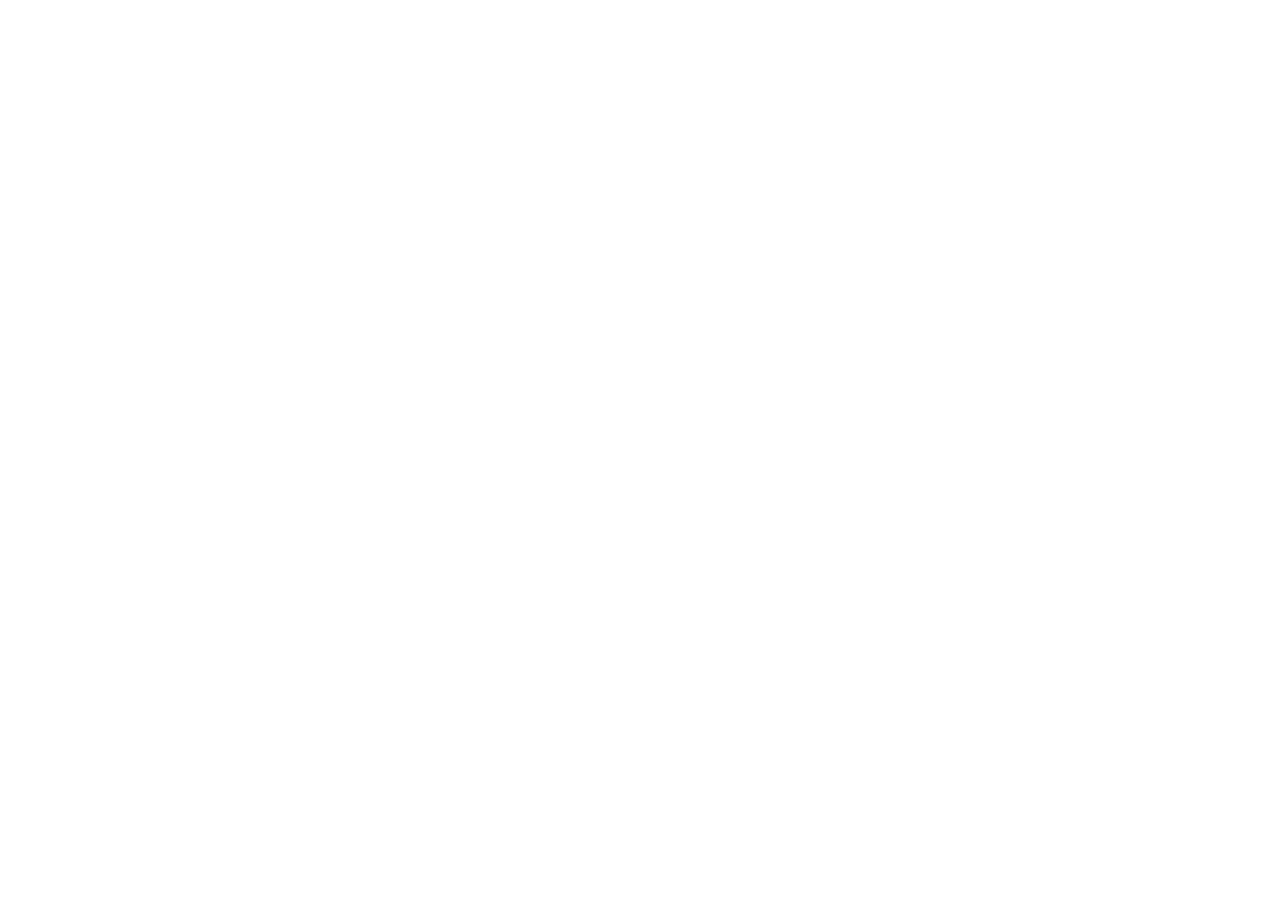
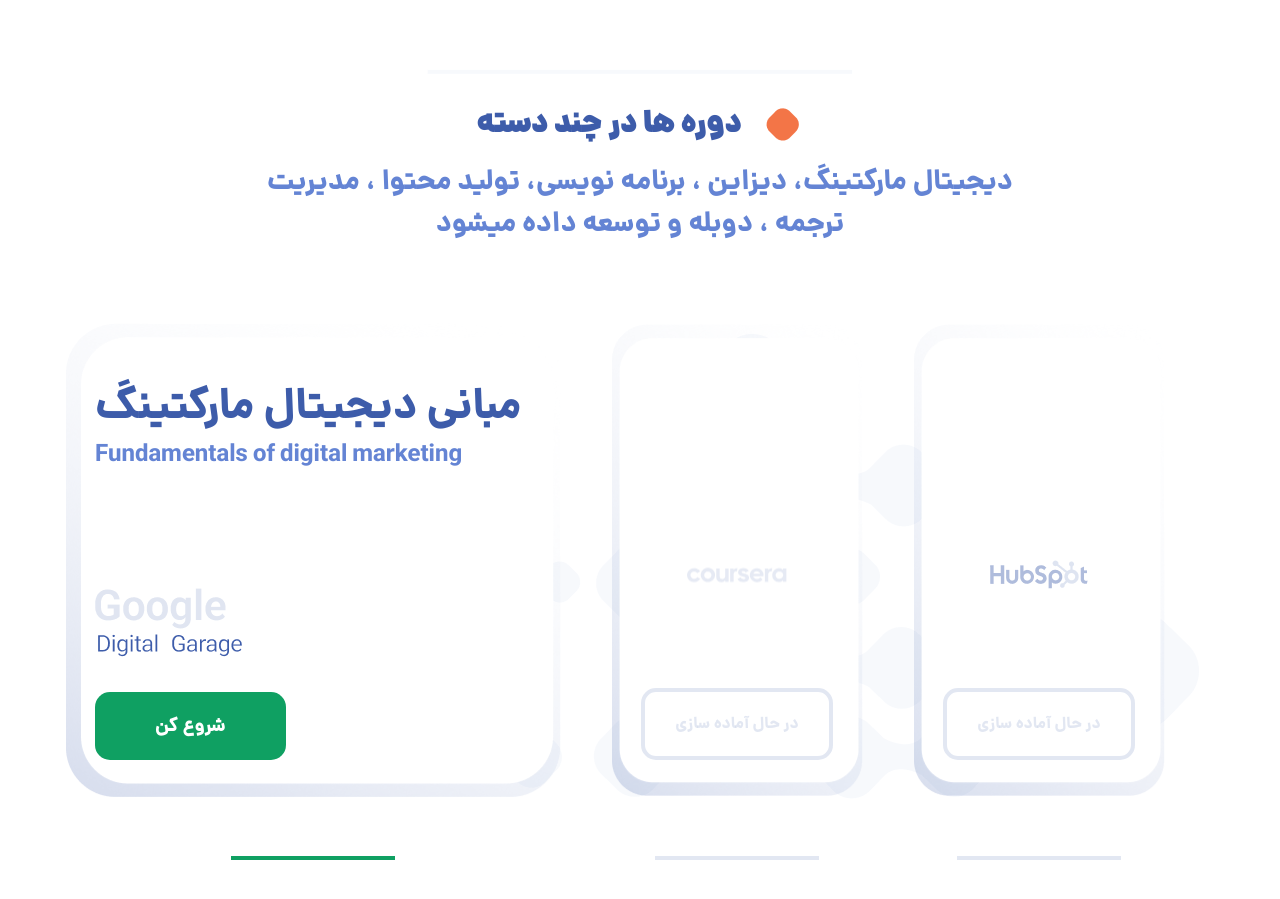
Before and after one commit to YasTechOrg/yoz_learn, a Vue app: page / in a window 1280 px wide. Shown: the part 715-1614 px from the top of the page. Before the commit the page ends 800 px from the top, so only its background shows below. Built offline with nearby package versions, Linux system fonts and the light colour scheme.

Commit message:
Section 2 part 1, 2

```diff
--- a/src/App.vue
+++ b/src/App.vue
@@ -75,6 +75,46 @@
         </div>
 
         <img src="./assets/img/section1_vg1.png" alt="vg1">
+      </div>
+    </section>
+
+    <!-- Content Section 2 -->
+    <section data-s-2 class="d-flex flex-column align-items-center">
+      <img src="./assets/img/section2_line1.png" alt="line">
+      <div class="p1 d-flex align-items-center justify-content-center">
+        <h3>دوره ها در چند دسته</h3>
+        <img src="./assets/img/section2_vector1.png" alt="vector">
+      </div>
+      <p class="p2 text-center">
+        دیجیتال مارکتینگ، دیزاین ، برنامه نویسی، تولید محتوا ، مدیریت
+        <br>ترجمه ، دوبله و توسعه  داده میشود
+      </p>
+      <div class="p3 d-flex justify-content-center align-items-center">
+        <div class="ac d-flex flex-column justify-content-between">
+          <div>
+            <h5>مبانی دیجیتال مارکتینگ</h5>
+            <h5>Fundamentals of digital marketing</h5>
+          </div>
+
+          <div class="d-flex flex-column align-items-start">
+            <img src="./assets/img/section2_brand1.png" alt="Google">
+            <button type="button">شروع کن</button>
+          </div>
+        </div>
+
+        <div class="nac position-relative d-flex flex-column justify-content-end">
+          <img src="./assets/img/section2_brand2.png" class="position-absolute" alt="coursera">
+          <div class="text-center">
+            در حال آماده سازی
+          </div>
+        </div>
+
+        <div class="nac position-relative d-flex flex-column justify-content-end">
+          <img src="./assets/img/section2_brand3.png" class="position-absolute" alt="coursera">
+          <div class="text-center">
+            در حال آماده سازی
+          </div>
+        </div>
       </div>
     </section>
   </div>
--- a/src/assets/css/style.sass
+++ b/src/assets/css/style.sass
@@ -110,7 +110,7 @@
 
     img[alt=vector]
         @media screen and (max-width: 520px)
-            height: 35px
+            display: none
 
     .main_title
         color: $yoz-blue1
@@ -125,6 +125,7 @@
 
         @media screen and (max-width: 550px)
             white-space: pre-wrap
+            line-height: 40px
 
         @media screen and (max-width: 520px)
             font-size: 30px
@@ -164,6 +165,9 @@
             padding: 10px
             width: 100%
 
+            img
+                width: 80px
+
     img[alt=vector_play]
         height: 550px
         width: auto
@@ -188,10 +192,17 @@
             margin-right: 20px
             margin-bottom: 0
 
+            @media screen and (max-width: 750px)
+                font-size: 25px
+
     > .p2
         color: $yoz-blue2
         font-size: 28px
         font-weight: bold
+        padding: 0 10px
+
+        @media screen and (max-width: 750px)
+            font-size: 20px
 
     > .p3
         background-image: url("../img/section2_bg1.png")
@@ -201,8 +212,13 @@
         max-width: 1150px
         background-position-x: right
 
+        @media screen and (max-width: 1080px)
+            display: none!important
+
         > div
             margin-right: 50px
+            background-position: center
+            background-size: contain
 
         > .ac
             background-image: url("../img/section2_bg2.png")
@@ -278,6 +294,7 @@
                 font-weight: bold
                 padding: 20px 20px
                 border-radius: 15px
+                white-space: nowrap
 
         > .nac:last-child
 
```
